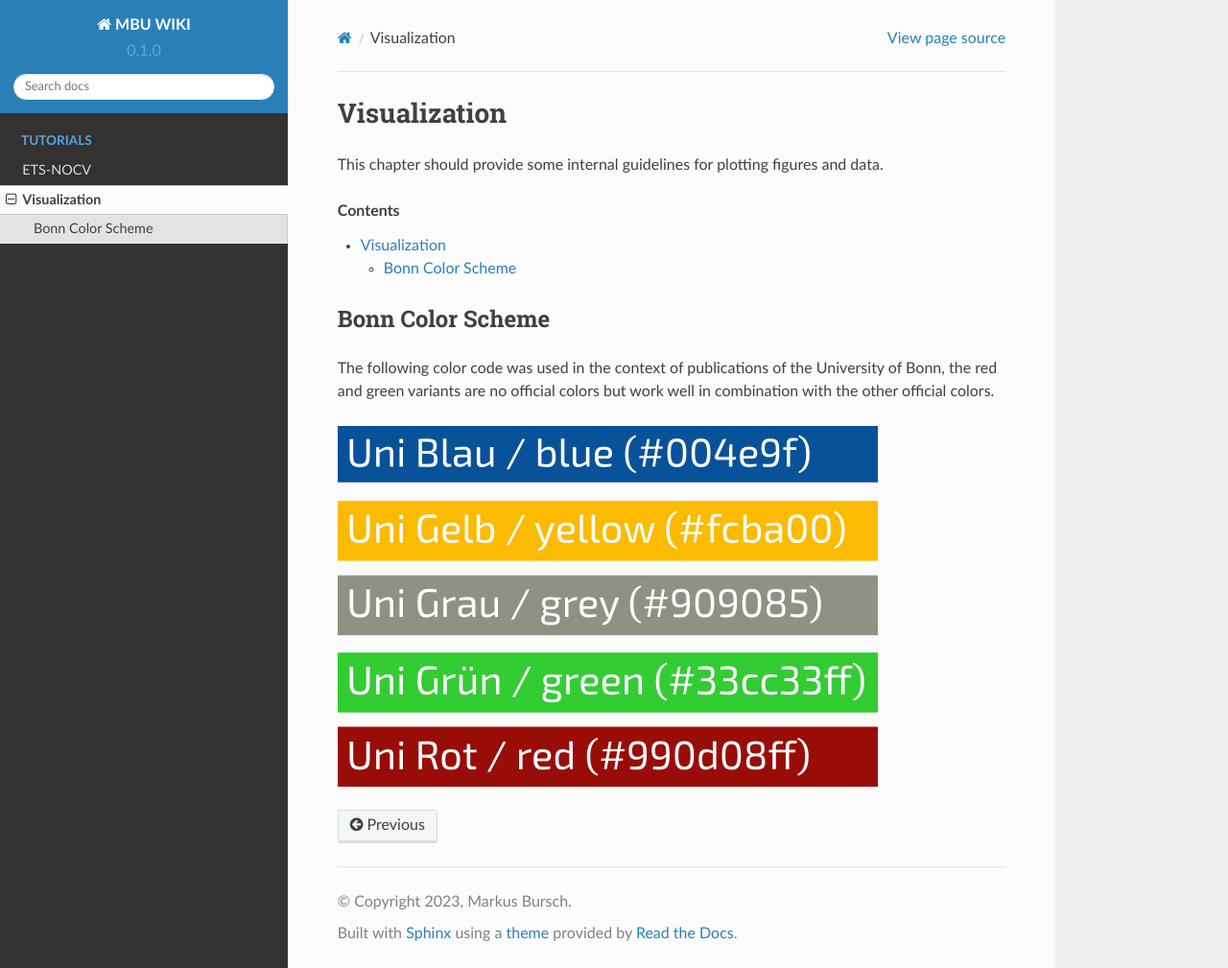
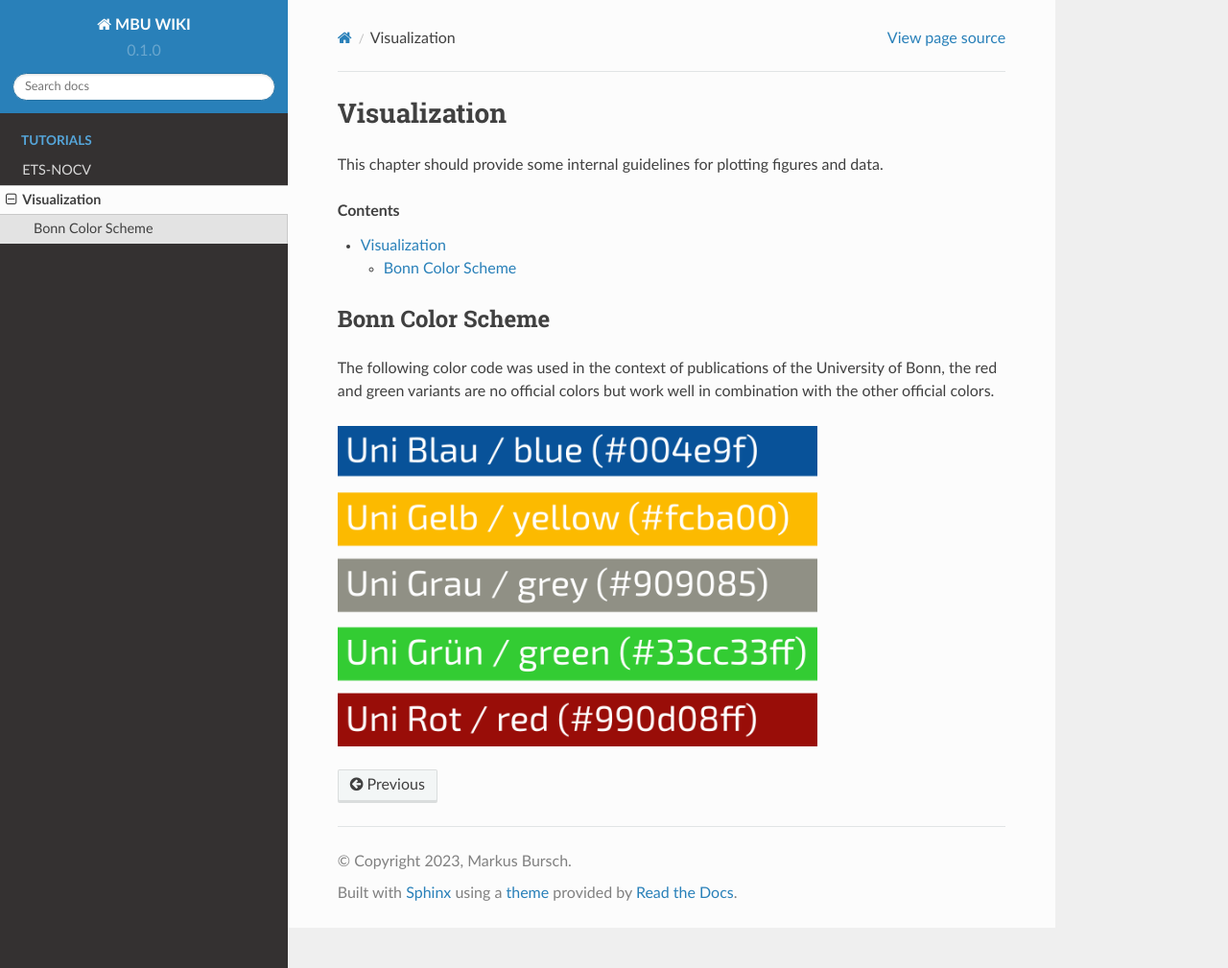
Before and after one commit to maburs/mbuwiki, a Sphinx documentation site: the page built from docs/source/visualization.rst, in a window 1280 px wide and 1009 px high. Shown: the whole window at 96% size. Built offline with Sphinx 7.4.7 and the Read the Docs theme 2.0.0, drawn with Linux system fonts in a browser that asks for light colours.

Commit message:
Update visualization.rst

```diff
--- a/docs/source/visualization.rst
+++ b/docs/source/visualization.rst
@@ -16,3 +16,5 @@ Bonn Color Scheme
 The following color code was used in the context of publications of the University of Bonn, the red and green variants are no official colors but work well in combination with the other official colors.
 
 .. figure:: ../figures/unibonn_colors.png
+  :width: 500
+  :alt: Uni Bonn colors
```
